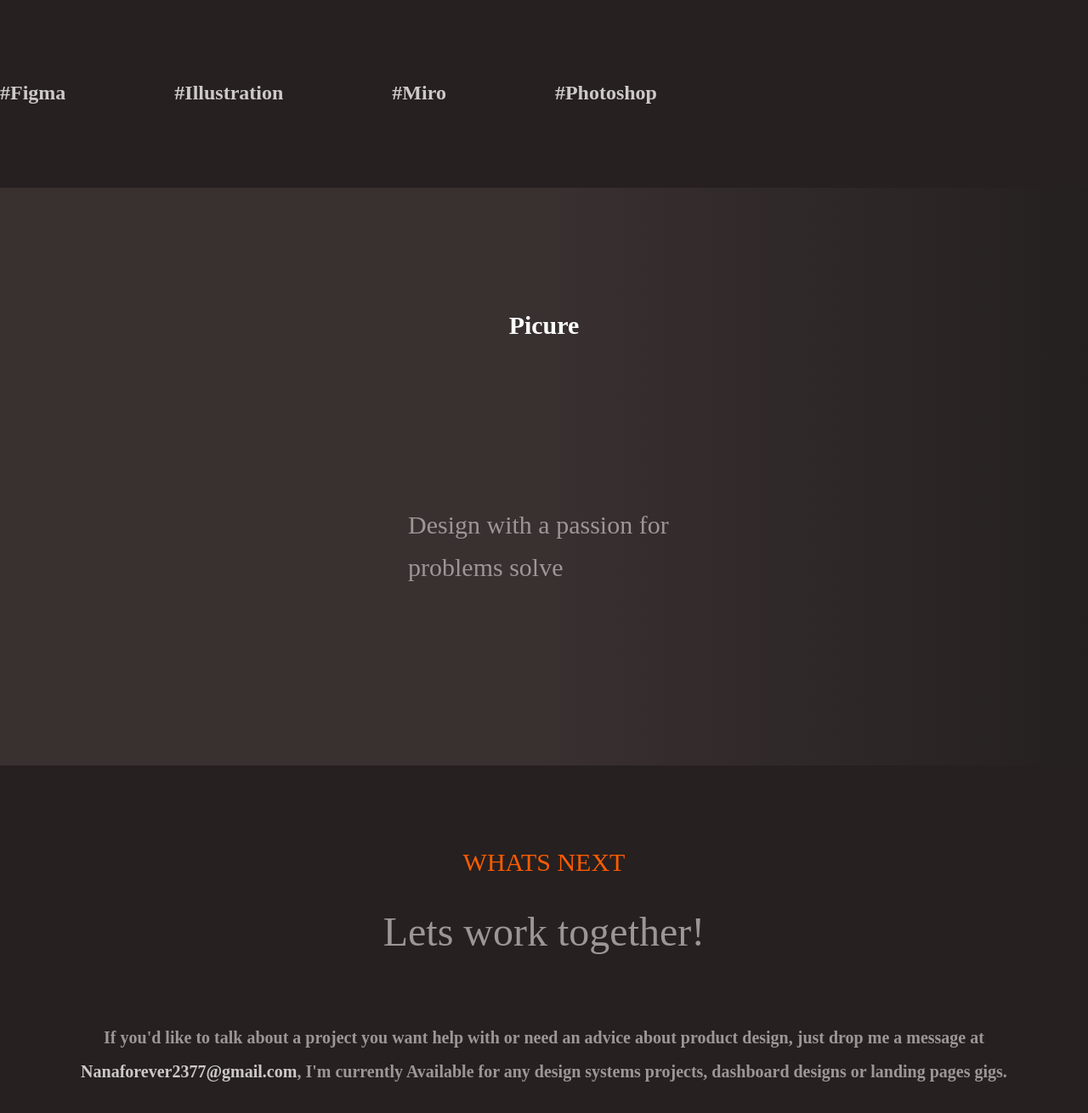
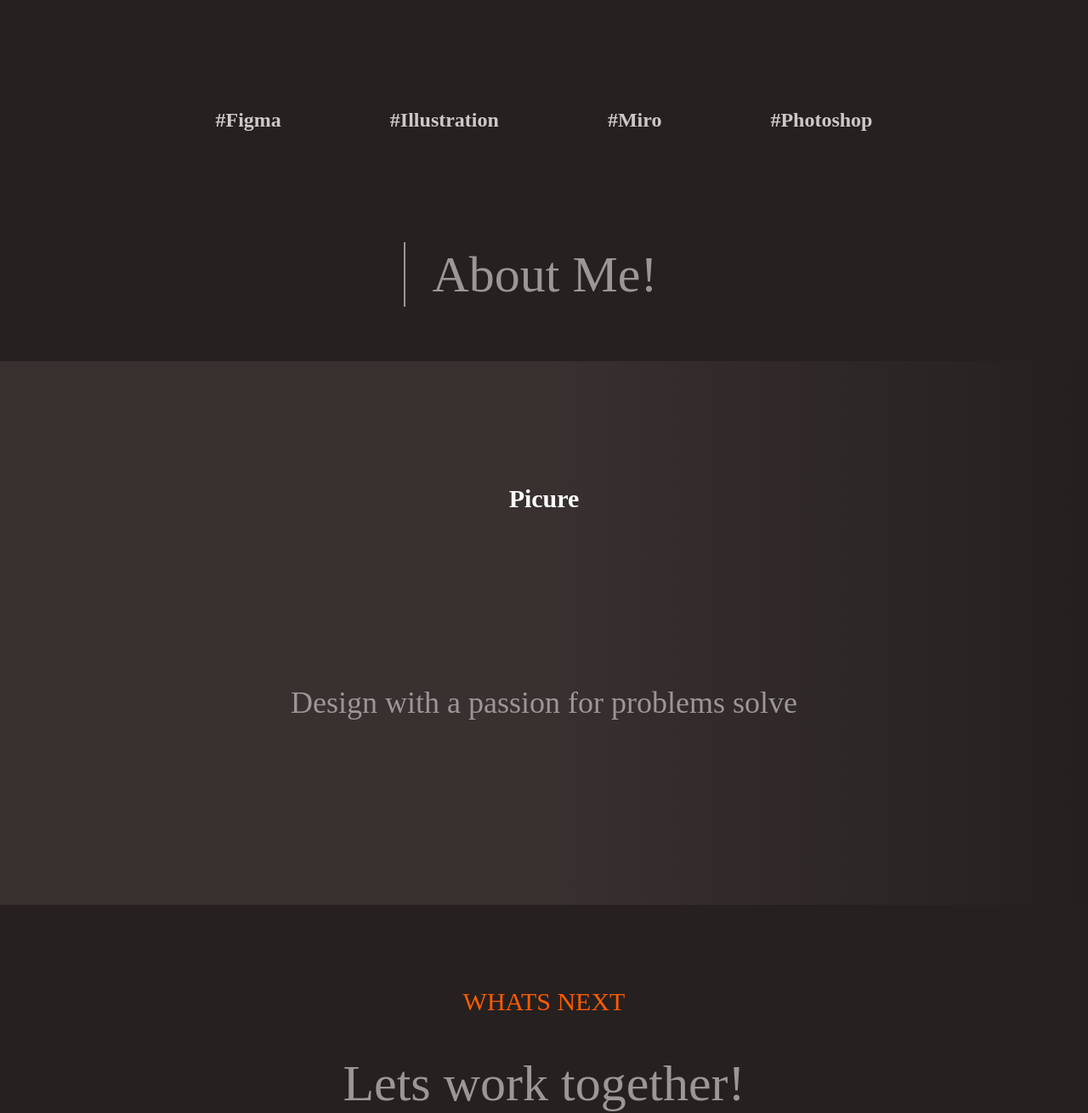
Before and after one commit to saeedshpc/nana-design, a website: page index.html in a window 1280 px wide. Shown: the part 3494-4804 px from the top of the page at 85% size. Drawn offline with Linux system fonts and the light colour scheme; a web font is replaced by a local one.

Commit message:
adding tags, about me and footer desktop codes

```diff
--- a/index.html
+++ b/index.html
@@ -239,9 +239,9 @@
 
     <!-- tags -->
     <section>
-      <div class="my-20 text-textColor text-center">
+      <div class="my-20 lg:my-28 text-textColor text-center">
         <div
-          class="flex gap-7 md:gap-32 text-base md:text-2xl overflow-x-auto font-semibold py-4 text-[#CEC9C9]"
+          class="flex justify-center gap-7 md:gap-32 text-base md:text-2xl overflow-x-auto font-semibold py-4 text-[#CEC9C9]"
         >
           <h4>#Figma</h4>
           <h4>#Illustration</h4>
@@ -251,8 +251,15 @@
       </div>
     </section>
 
-    <!-- poet -->
+    <!-- About me -->
     <section>
+      <div class="flex flex-col items-center justify-between">
+        <h3
+          class="text-textColor inline-block px-8 py-2 leading-10 text-2xl md:text-5xl lg:text-6xl font-semibold md:font-medium mb-16 border-l-2 border-textColor"
+        >
+          About Me!
+        </h3>
+      </div>
       <div
         class="py-36 px-10 bg-gradient-to-r from-[#393030] from-50% to-[#252020] text-textColor"
       >
@@ -262,7 +269,7 @@
           Picure
         </h2>
         <h3
-          class="md:max-w-xs mx-auto px-12 md:px-0 leading-[50px] text-3xl font-semibold md:font-medium mb-16"
+          class="md:max-w-xs lg:max-w-2xl lg:text-center mx-auto px-12 md:px-0 leading-[50px] lg:leading-[60px] text-3xl lg:text-4xl font-semibold md:font-medium mb-16"
         >
           Design with a passion for problems solve
         </h3>
@@ -273,17 +280,17 @@
     <footer>
       <div class="my-24 px-11 text-textColor text-justify">
         <h2
-          class="text-[#FF5C00] mb-8 md:mb-10 text-center leading-10 text-2xl md:text-3xl font-semibold md:font-normal"
+          class="text-[#FF5C00] mb-8 md:mb-10 lg:mb-12 text-center leading-10 text-2xl md:text-3xl font-medium"
         >
           WHATS NEXT
         </h2>
         <h3
-          class="text-textColor mb-8 md:mb-20 text-center leading-10 text-2xl md:text-5xl font-semibold md:font-medium"
+          class="text-textColor mb-8 md:mb-20 lg:mb-24 text-center leading-10 text-2xl md:text-5xl lg:text-6xl font-semibold md:font-medium"
         >
           Lets work together!
         </h3>
         <p
-          class="text-center leading-10 md:leading-10 font-semibold text-sm md:text-xl"
+          class="lg:max-w-7xl mx-auto text-center leading-10 md:leading-10 lg:leading-[60px] font-semibold lg:font-medium text-sm md:text-xl lg:text-3xl"
         >
           If you'd like to talk about a project you want help with or need an
           advice about product design, just drop me a message at
```
Also changed, not shown: css/style.css.
